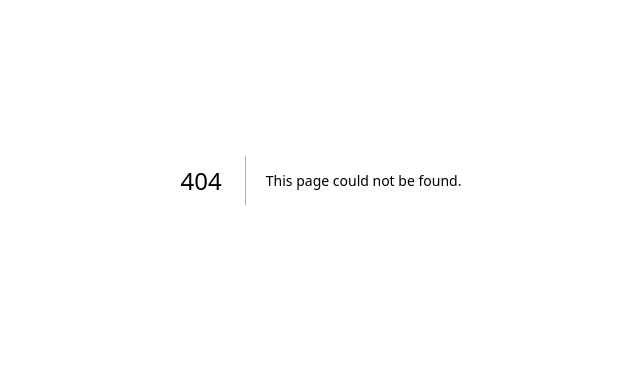
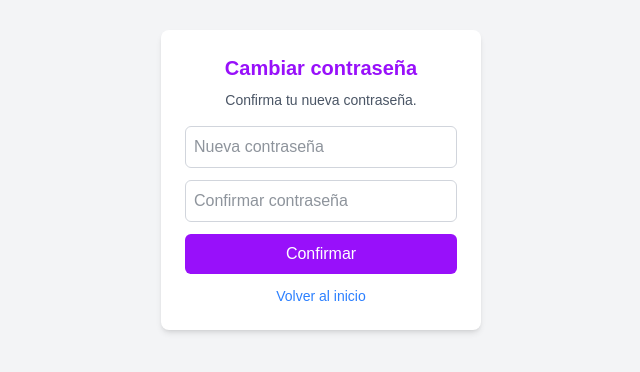
Before and after one commit to RICTEL04/pathexplorer-esquimales, a Next.js app: page /reset-password in a window 1280 px wide. Before the commit this address had no page. Shown: the part 220-592 px from the top of the page, without its empty margins (319-959 px from the left). Built offline with nearby package versions, Linux system fonts and the light colour scheme; no server answers.

Commit message:
integracion del login, recuperacion de contraseña funcional

```diff
--- /dev/null
+++ b/app/recuperacion/page.tsx
@@ -0,0 +1,58 @@
+"use client";
+import Link from "next/link";
+import { useState } from "react";
+import "./recuperacion.css";
+import { supabase } from "@/lib/supabase";
+
+export default function Recuperacion() {
+  const [email, setEmail] = useState("");
+  const [message, setMessage] = useState("");
+
+  const handleReset = async (e: React.FormEvent) => {
+    e.preventDefault();
+
+    // Detectar la URL actual
+    const baseUrl = typeof window !== "undefined" ? window.location.origin : "";
+
+    // Definir la URL de redirección
+    const redirectUrl =
+      baseUrl === "http://localhost:3000"
+        ? "http://localhost:3000/reset-password"
+        : `${baseUrl}/reset-password`; // <- Aquí usamos correctamente el template literal
+
+    const { error } = await supabase.auth.resetPasswordForEmail(email, {
+      redirectTo: redirectUrl,
+    });
+
+    if (error) {
+      setMessage("Error al enviar el enlace");
+    } else {
+      setMessage("Si el correo está registrado, recibirás un enlace para restablecer tu contraseña.");
+    }
+  };
+
+  return (
+    <div className="recovery-container">
+      <div className="recovery-box">
+        <h2 className="text-purple-600">Recuperar Contraseña</h2>
+        <p>Ingresa tu correo electrónico para recibir un enlace de recuperación.</p>
+
+        <form onSubmit={handleReset}>
+          <input
+            className="text-gray-800"
+            type="email"
+            placeholder="Correo electrónico"
+            value={email}
+            onChange={(e) => setEmail(e.target.value)}
+            required
+          />
+          <button type="submit">Enviar</button>
+        </form>
+
+        {message && <p className="text-sm mt-2">{message}</p>}
+
+        <Link href="/login" className="back-link">Volver al inicio</Link>
+      </div>
+    </div>
+  );
+}
--- /dev/null
+++ b/app/recuperacion/recuperacion.css
@@ -0,0 +1,60 @@
+.recovery-container {
+    display: flex;
+    justify-content: center;
+    align-items: center;
+    height: 100vh;
+    background-color: #f4f4f4;
+  }
+
+  .recovery-box {
+    background: white;
+    padding: 20px;
+    border-radius: 8px;
+    box-shadow: 0px 0px 10px rgba(0, 0, 0, 0.1);
+    text-align: center;
+    width: 300px;
+  }
+
+  h2 {
+    margin-bottom: 10px;
+  }
+
+  p {
+    font-size: 14px;
+    color: #555;
+    margin-bottom: 15px;
+  }
+
+  input {
+    width: 100%;
+    padding: 8px;
+    margin-bottom: 10px;
+    border: 1px solid #ccc;
+    border-radius: 5px;
+  }
+
+  button {
+    width: 100%;
+    padding: 10px;
+    background-color: #8b36db;
+    color: white;
+    border: none;
+    border-radius: 5px;
+    cursor: pointer;
+  }
+
+  button:hover {
+    background-color: #0056b3;
+  }
+
+  .back-link {
+    display: block;
+    margin-top: 10px;
+    font-size: 14px;
+    color: #007bff;
+    text-decoration: none;
+  }
+
+  .back-link:hover {
+    text-decoration: underline;
+  }
--- /dev/null
+++ b/app/reset-password/page.tsx
@@ -0,0 +1,86 @@
+"use client";
+import Link from "next/link";
+import { useState, useEffect } from "react";
+import { supabase } from "@/lib/supabase";
+import { useRouter, useSearchParams } from "next/navigation";
+
+export default function Recuperacion() {
+  const [newPassword, setNewPassword] = useState("");
+  const [confirmPassword, setConfirmPassword] = useState("");
+  const [message, setMessage] = useState("");
+  const [error, setError] = useState<string | null>(null);
+  const [success, setSuccess] = useState(false);
+  const router = useRouter();
+  const searchParams = useSearchParams();
+  const accessToken = searchParams.get("access_token");
+
+  useEffect(() => {
+    if (!accessToken) {
+      setError("");
+    }
+  }, [accessToken]);
+
+  const handleResetPassword = async (e: React.FormEvent) => {
+    e.preventDefault();
+
+    if (newPassword !== confirmPassword) {
+      setError("Las contraseñas no coinciden.");
+      return;
+    }
+
+    const { error } = await supabase.auth.updateUser({
+      password: newPassword,
+    });
+
+    if (error) {
+      setError(error.message);
+    } else {
+      setSuccess(true);
+      setMessage("Contraseña actualizada exitosamente.");
+      setTimeout(() => router.push("/"), 3000);
+    }
+  };
+
+  return (
+    <div className="flex justify-center items-center h-screen bg-gray-100">
+      <div className="bg-white p-6 rounded-lg shadow-md text-center w-80">
+        <h2 className="text-xl font-semibold text-purple-600 mb-2">
+          Cambiar contraseña
+        </h2>
+        <p className="text-gray-600 text-sm mb-4">Confirma tu nueva contraseña.</p>
+
+        <form onSubmit={handleResetPassword} className="space-y-3">
+          <input
+            className="text-gray-800 w-full p-2 border border-gray-300 rounded-md focus:outline-none focus:ring-2 focus:ring-purple-500"
+            type="text"
+            placeholder="Nueva contraseña"
+            value={newPassword}
+            onChange={(e) => setNewPassword(e.target.value)}
+            required
+          />
+          <input
+            className="text-gray-800 w-full p-2 border border-gray-300 rounded-md focus:outline-none focus:ring-2 focus:ring-purple-500"
+            type="text"
+            placeholder="Confirmar contraseña"
+            value={confirmPassword}
+            onChange={(e) => setConfirmPassword(e.target.value)}
+            required
+          />
+          <button
+            type="submit"
+            className="w-full p-2 bg-purple-600 text-white font-medium rounded-md hover:bg-purple-700 transition"
+          >
+            Confirmar
+          </button>
+        </form>
+
+        {error && <p className="text-red-600 text-sm mt-2">{error}</p>}
+        {message && <p className="text-green-600 text-sm mt-2">{message}</p>}
+
+        <Link href="/login" className="text-blue-500 text-sm mt-3 block hover:underline">
+          Volver al inicio
+        </Link>
+      </div>
+    </div>
+  );
+}
--- /dev/null
+++ b/components/enviar-email.tsx
@@ -0,0 +1,32 @@
+'use client';
+
+import React, { useState } from 'react';
+
+export default function SendEmailButton() {
+  const [responseMessage, setResponseMessage] = useState<string | null>(null);
+
+  const handleSendEmail = async () => {
+    try {
+      const response = await fetch('/api/send', {
+        method: 'POST',
+      });
+
+      if (response.ok) {
+        const data = await response.json();
+        setResponseMessage(`Email enviado con exito: ${JSON.stringify(data)}`);
+      } else {
+        const error = await response.json();
+        setResponseMessage(`Error enviando email: ${JSON.stringify(error)}`);
+      }
+    } catch (error) {
+      setResponseMessage(`Request fallado: ${error}`);
+    }
+  };
+
+  return (
+    <div>
+      <button onClick={handleSendEmail}>Enviar Email</button>
+      {responseMessage && <p>{responseMessage}</p>}
+    </div>
+  );
+}
```
